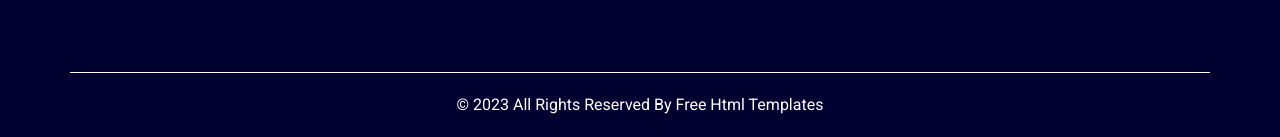
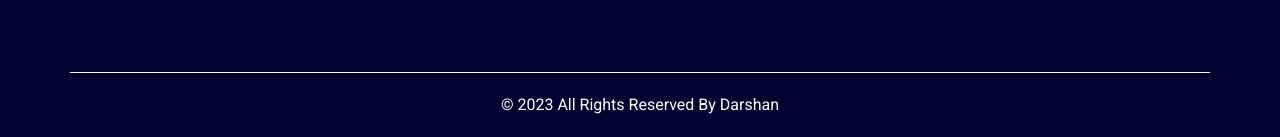
Before and after one commit to Its-darshu/6, a plain HTML site: page index.html in a window 1280 px wide. Shown: the part 4693-4830 px from the top of the page. Drawn offline with Linux system fonts and the light colour scheme; a script that the page names is missing.

Commit message:
Update index.html

```diff
--- a/index.html
+++ b/index.html
@@ -803,8 +803,7 @@
   <footer class="footer_section">
     <div class="container">
       <p>
-        &copy; <span id="displayYear"></span> All Rights Reserved By
-        <a href="https://html.design/">Free Html Templates</a>
+        &copy; <span id="displayYear"></span> All Rights Reserved By Darshan
       </p>
     </div>
   </footer>
```
